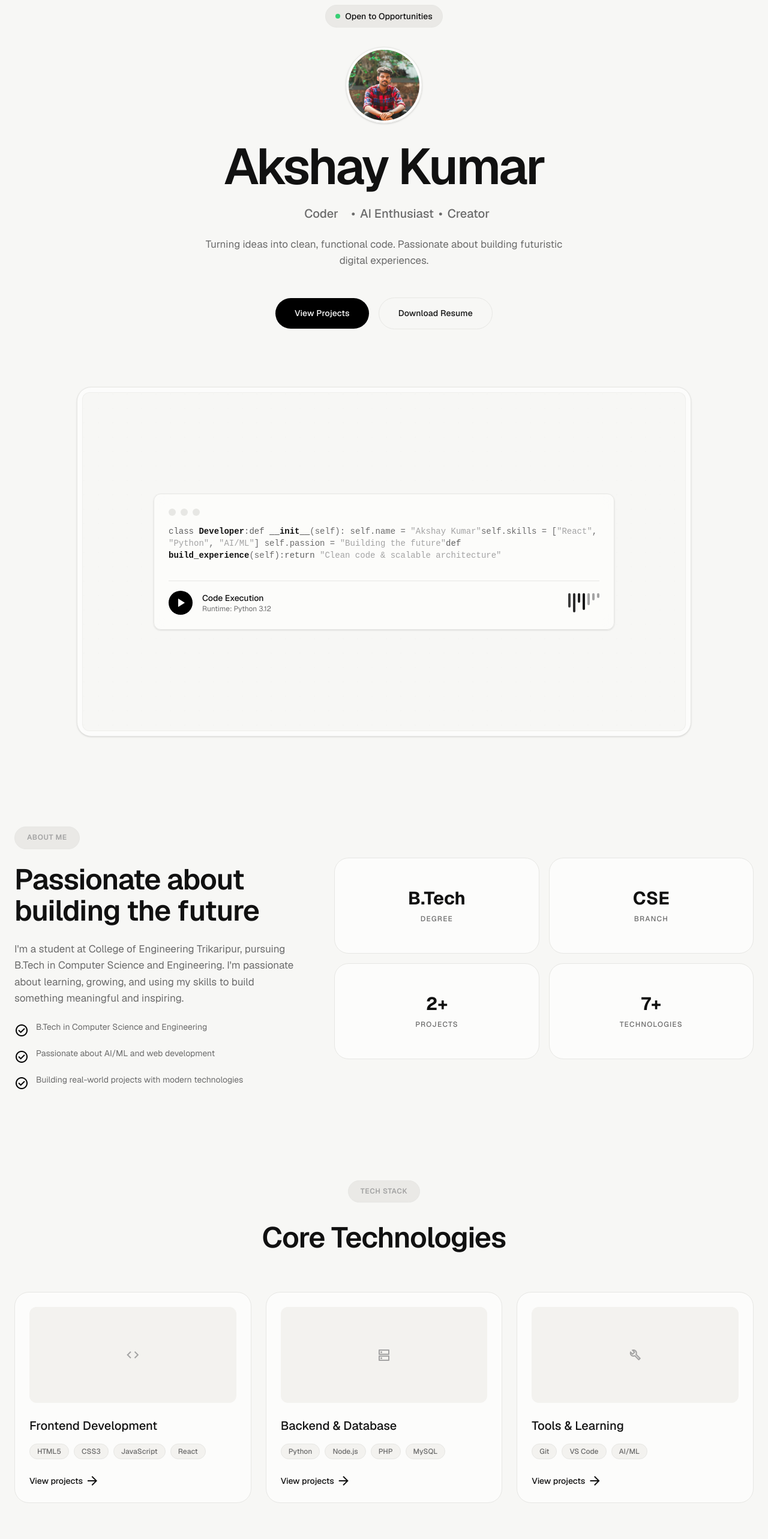
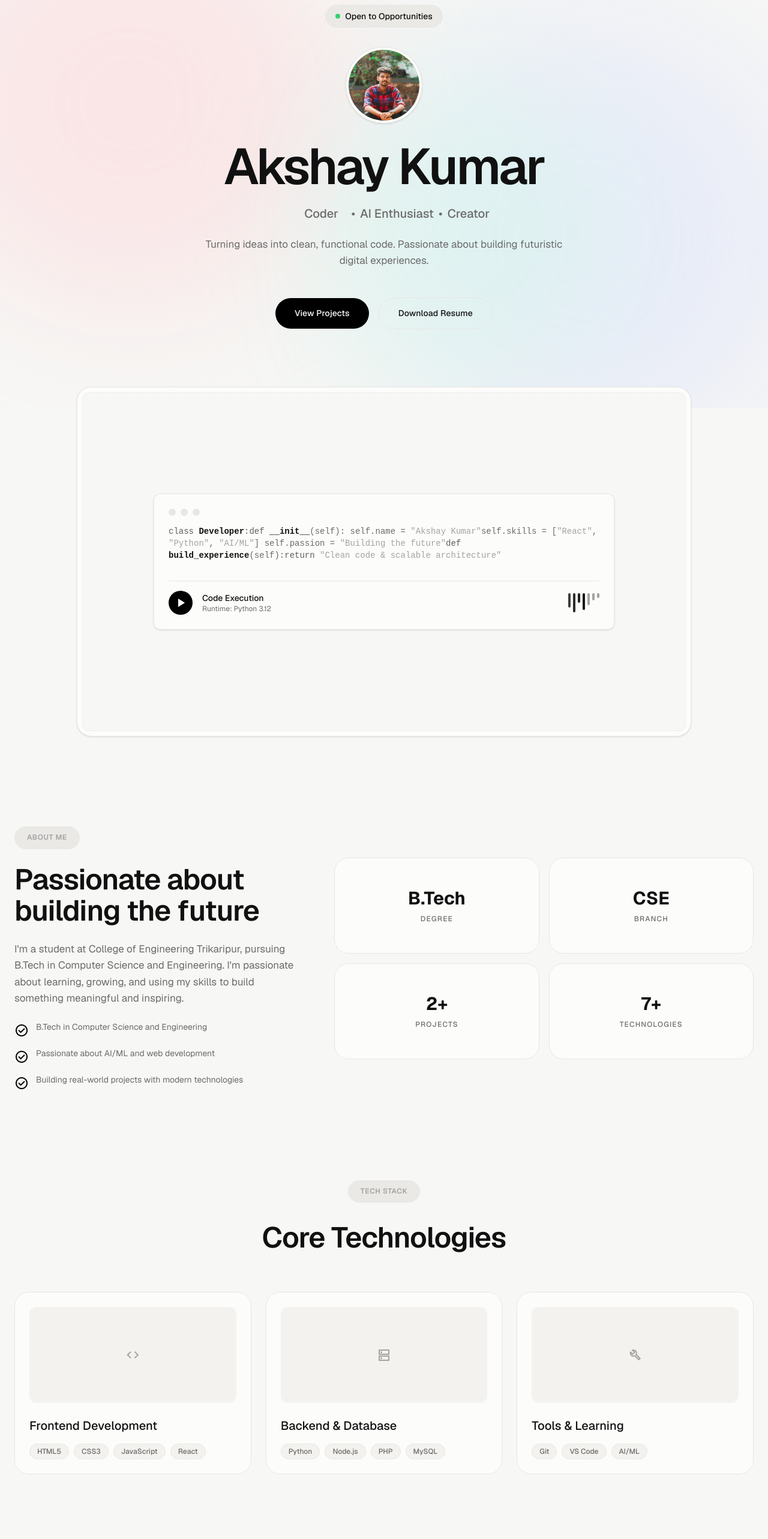
Before and after one commit to Akshaykumarpv03/Akshaykumar.portfolio.io, a React (Vite) app: page / in a window 1280 px wide. Shown: the part 120-2686 px from the top of the page at 60% size. Built offline with nearby package versions, Linux system fonts and the light colour scheme.

Commit message:
Add flowing background and remove view projects link

```diff
--- a/src/App.jsx
+++ b/src/App.jsx
@@ -8,6 +8,14 @@ import Projects from './components/Projects'
 import Experience from './components/Experience'
 import Contact from './components/Contact'
 import Footer from './components/Footer'
+
+const FlowingBackground = () => (
+  <div className="fixed inset-0 z-[-1] pointer-events-none overflow-hidden">
+    <div className="absolute top-[-10%] left-[-10%] w-[50vw] h-[50vw] rounded-full bg-rose-200/40 blur-[100px] animate-[flow_20s_ease-in-out_infinite]" />
+    <div className="absolute bottom-[-10%] right-[-10%] w-[60vw] h-[60vw] rounded-full bg-indigo-200/30 blur-[120px] animate-[flow_25s_ease-in-out_infinite_alternate-reverse]" />
+    <div className="absolute top-[30%] left-[40%] w-[40vw] h-[40vw] rounded-full bg-emerald-100/40 blur-[100px] animate-[flow_22s_ease-in-out_infinite_2s]" />
+  </div>
+)
 
 function App() {
   const [loading, setLoading] = useState(true)
@@ -23,6 +31,7 @@ function App() {
         <LoadingScreen />
       ) : (
         <>
+          <FlowingBackground />
           <Navbar />
           <main className="pt-20">
             <Hero />
--- a/src/components/Skills.jsx
+++ b/src/components/Skills.jsx
@@ -54,17 +54,13 @@ export default function Skills() {
                             {group.title}
                         </h3>
 
-                        <div className="flex flex-wrap gap-2 mb-6 flex-grow">
+                        <div className="flex flex-wrap gap-2 flex-grow">
                             {group.skills.map(skill => (
                                 <span key={skill} className="text-xs px-3 py-1 rounded-full bg-surface-container border border-outline-variant text-on-surface-variant font-medium">
                                     {skill}
                                 </span>
                             ))}
                         </div>
-
-                        <a href="#projects" className="text-sm font-medium text-on-surface hover:text-primary inline-flex items-center transition-colors">
-                            View projects <span className="material-symbols-outlined text-[16px] ml-1">arrow_forward</span>
-                        </a>
                     </motion.div>
                 ))}
             </div>
--- a/src/index.css
+++ b/src/index.css
@@ -116,6 +116,13 @@ a {
   50% { opacity: 0; }
 }
 
+@keyframes flow {
+    0% { transform: translate(0, 0) scale(1); }
+    33% { transform: translate(5%, 10%) scale(1.1); }
+    66% { transform: translate(-10%, 5%) scale(0.9); }
+    100% { transform: translate(0, 0) scale(1); }
+}
+
 /* ===== SECTION TAG ===== */
 .section-tag {
   display: inline-flex;
```
